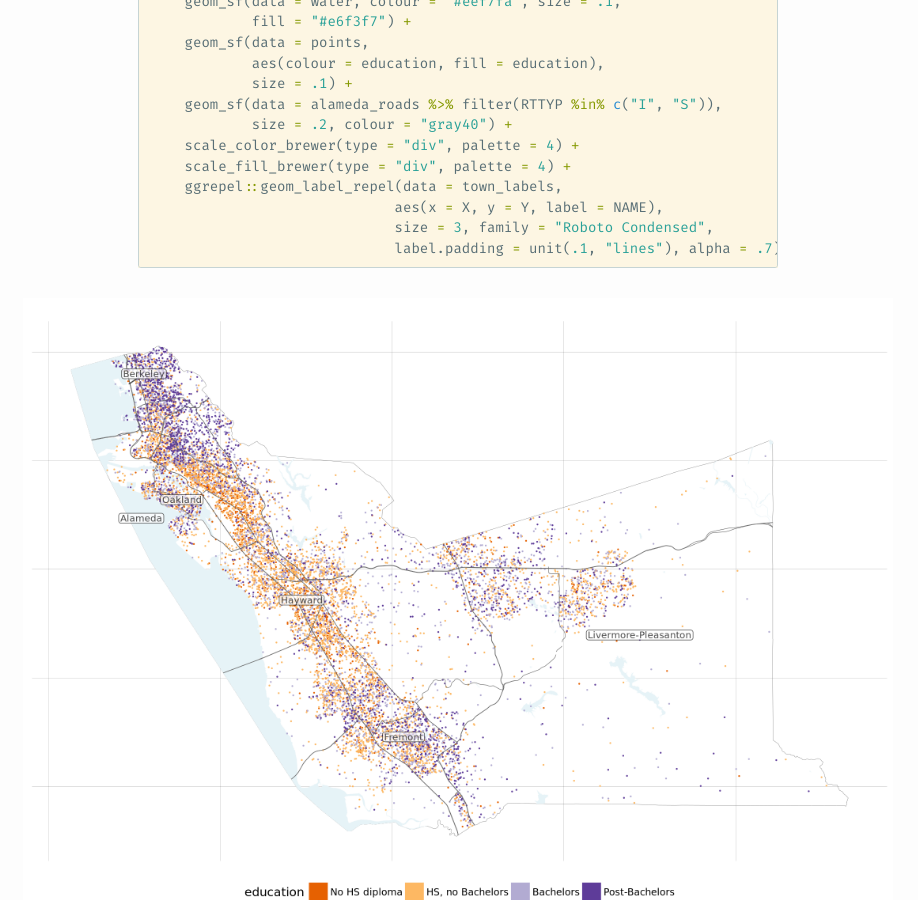
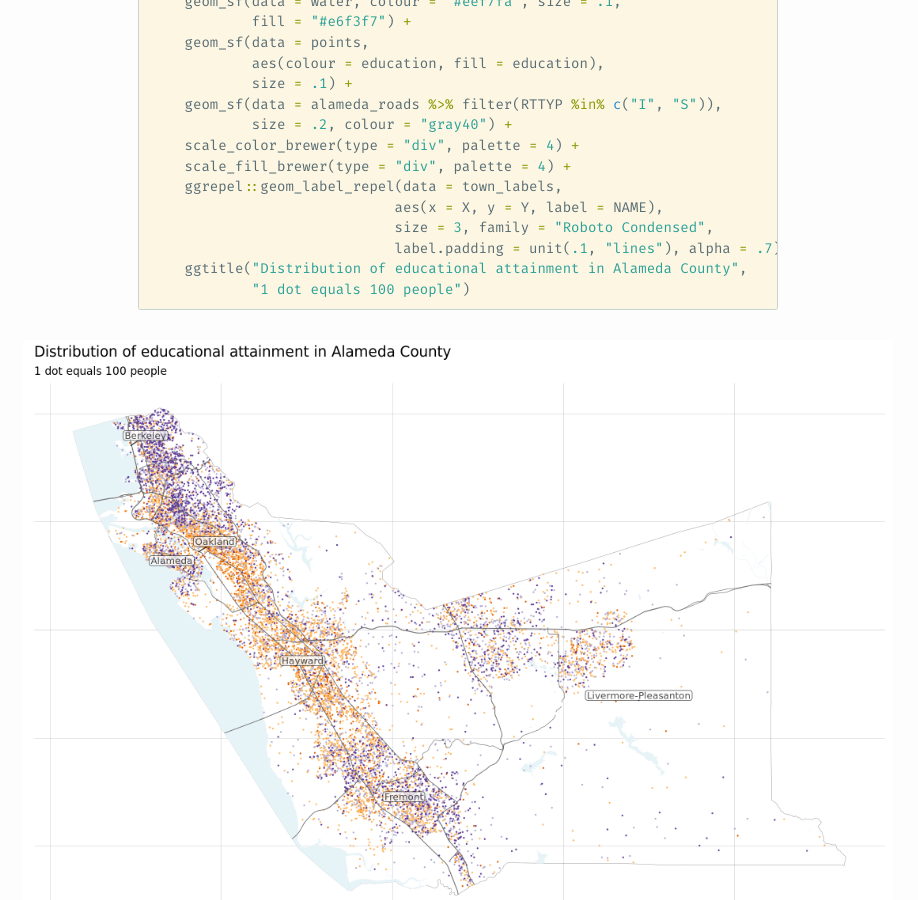
Before and after one commit to tarakc02/tarakc02.github.io, a Jekyll site: the page built from dot-density/index.md, in a window 1280 px wide and 900 px high, scrolled down 6312 px. Shown: the whole window, without its empty margins (182-1100 px from the left). Built offline with Jekyll 4.4.1, drawn with Linux system fonts in a browser that asks for light colours.

Commit message:
add title/subtitle to final dot-density plot

````diff
--- a/dot-density/index.Rmd
+++ b/dot-density/index.Rmd
@@ -151,5 +151,7 @@ ggplot() +
     ggrepel::geom_label_repel(data = town_labels,
                              aes(x = X, y = Y, label = NAME),
                              size = 3, family = "Roboto Condensed",
-                             label.padding = unit(.1, "lines"), alpha = .7)
+                             label.padding = unit(.1, "lines"), alpha = .7) +
+    ggtitle("Distribution of educational attainment in Alameda County",
+            "1 dot equals 100 people")
 ```
--- a/dot-density/index.md
+++ b/dot-density/index.md
@@ -275,7 +275,9 @@ ggplot() +
     ggrepel::geom_label_repel(data = town_labels,
                              aes(x = X, y = Y, label = NAME),
                              size = 3, family = "Roboto Condensed",
-                             label.padding = unit(.1, "lines"), alpha = .7)
+                             label.padding = unit(.1, "lines"), alpha = .7) +
+    ggtitle("Distribution of educational attainment in Alameda County",
+            "1 dot equals 100 people")
 ~~~~
 <p class = "full-width">
 <img src="index_files/figure-markdown_strict/unnamed-chunk-9-1.png" style="display: block; margin: auto;" />
````
Also changed, not shown: dot-density/index_files/figure-markdown_strict/unnamed-chunk-9-1.png.
